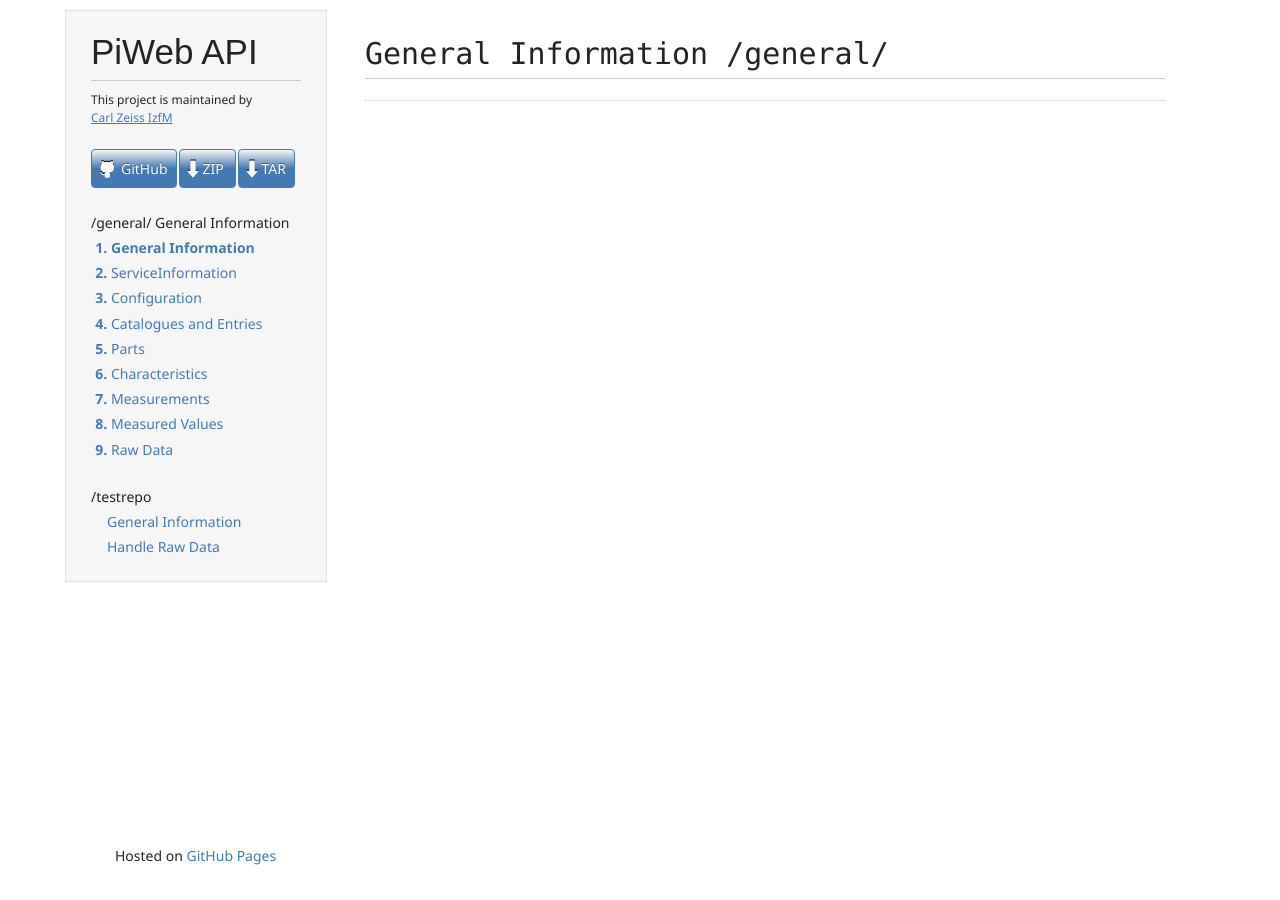
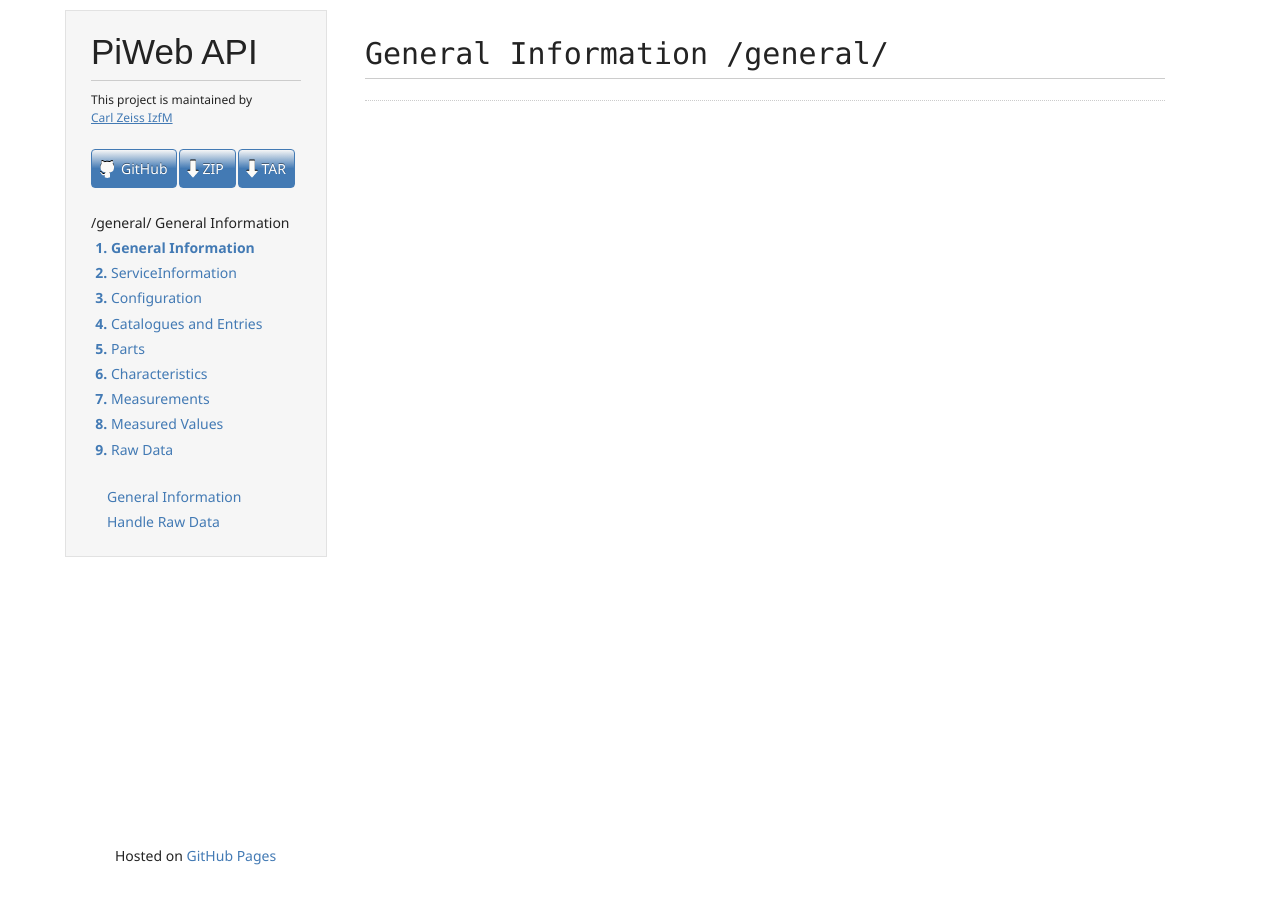
Before and after one commit to BatzJunior/testrepo, a Jekyll site: the page built from _pages/01-general.md, in a window 1280 px wide. Built offline with Jekyll 4.4.1, drawn with Linux system fonts in a browser that asks for light colours.

Commit message:
Update toc.html

```diff
--- a/_includes/toc.html
+++ b/_includes/toc.html
@@ -45,12 +45,12 @@
 	<li><a {% if location == 'values' %}class="active" {% endif %}href="/values/">Measured Values</a></li>
 	<li><a {% if location == 'rawdata' %}class="active" {% endif %}href="/rawdata/">Raw Data</a></li>
 </ol></nav>
-{{site.baseurl}}
+
 <nav><ul>
 {% for node in site.pages %}
 	{% if node.title != nil and node.url != '/' %}
 	{% capture nodediff %}{{ page.url | remove:node.url }}{% endcapture %}
-	<li><a {% if nodediff == page.url %}class="active" {% endif %}href="{{ node.url }}">{{ node.title }}</a></li>
+	<li><a {% if nodediff == page.url %}class="active" {% endif %}href="{{site.baseurl}}{{ node.url }}">{{ node.title }}</a></li>
 	{% endif %}
 {% endfor %}
 </ul></nav>
```
